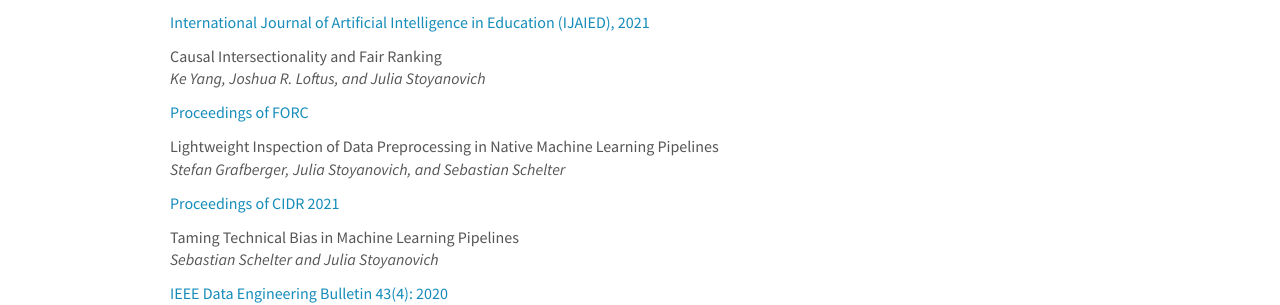
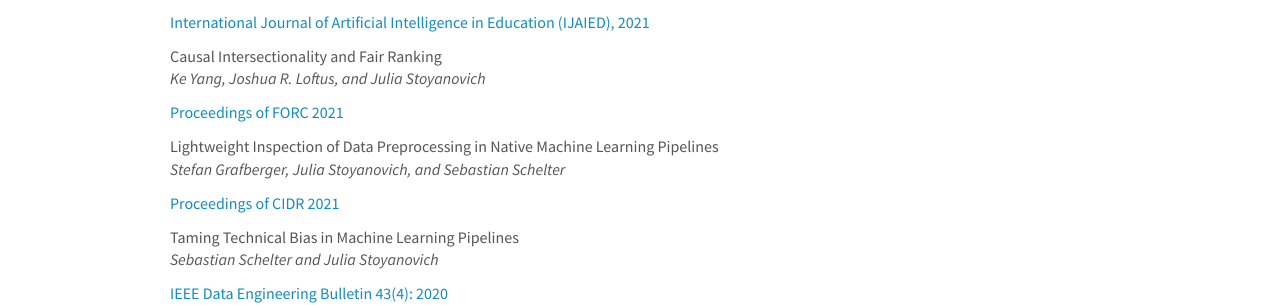
Before and after one commit to DataResponsibly/DataResponsibly.github.io, a Jekyll site: the page built from _pages/publications.md, in a window 1280 px wide and 900 px high, scrolled down 994 px. Shown: the part 158-463 px from the top of the window. Built offline with Jekyll 4.4.1, drawn with Linux system fonts in a browser that asks for light colours; nearby versions of some CDN libraries.

Commit message:
Update publications.yml

```diff
--- a/_data/publications.yml
+++ b/_data/publications.yml
@@ -10,7 +10,7 @@
   number_link: 1
   link:
     url: https://drops.dagstuhl.de/opus/volltexte/2021/13875/
-    display: "Proceedings of FORC"
+    display: "Proceedings of FORC 2021"
 
 - title: "Lightweight Inspection of Data Preprocessing in Native Machine Learning Pipelines"
   authors: Stefan Grafberger, Julia Stoyanovich, and Sebastian Schelter
```
